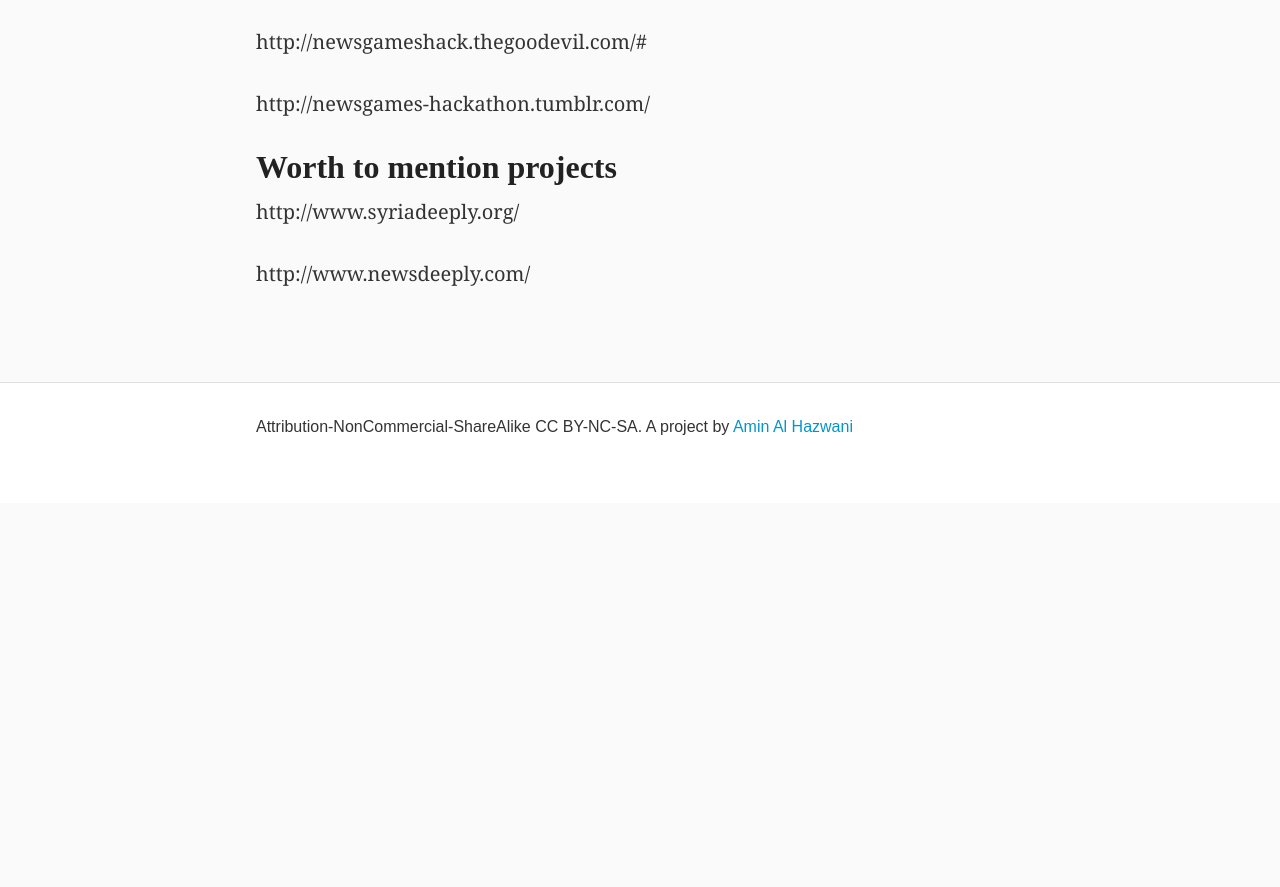
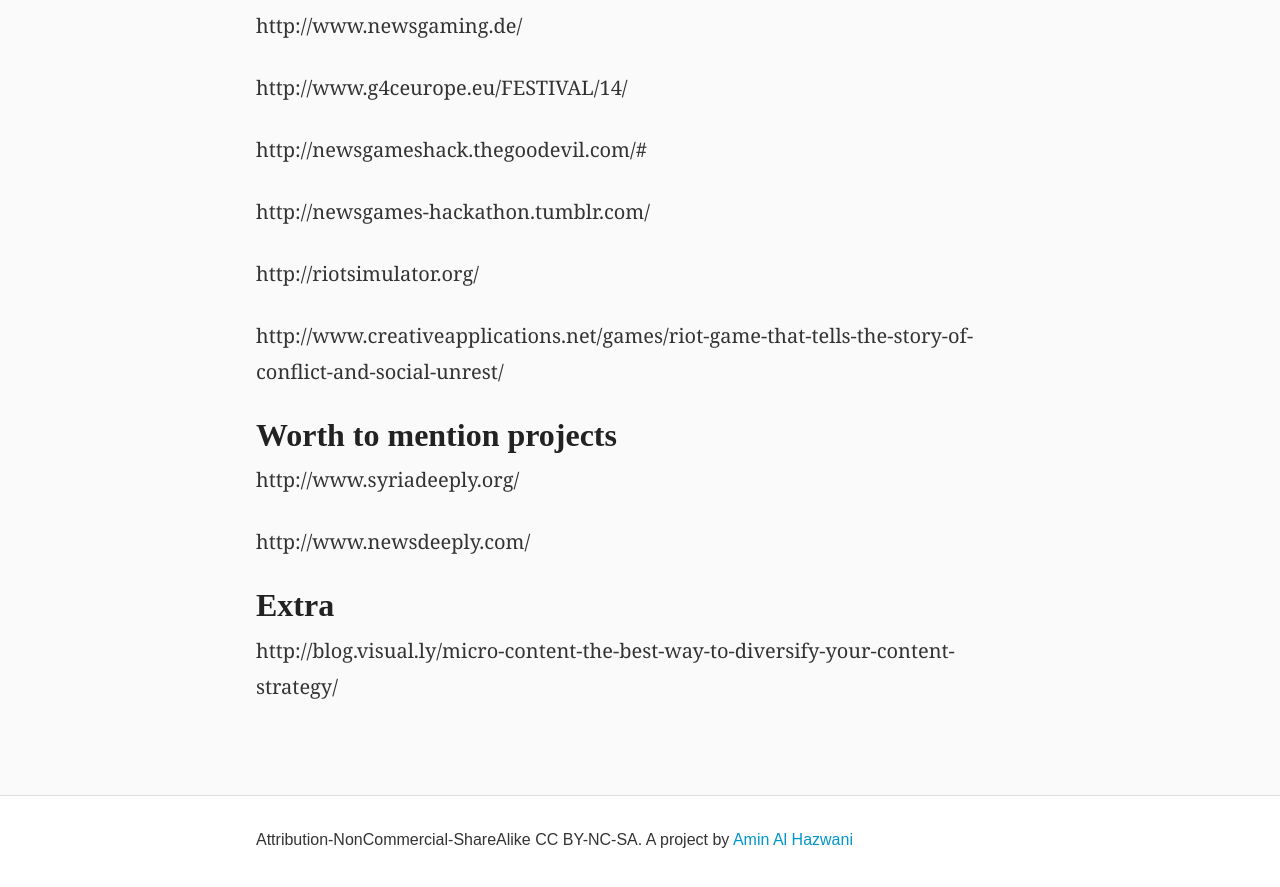
Before and after one commit to aminalhazwani/blog.newsboy.co, a Jekyll site: the page built from resources.md, in a window 1280 px wide and 900 px high, scrolled down 1240 px. Shown: the top 887 px of the window. Built offline with Jekyll 4.4.1, drawn with Linux system fonts in a browser that asks for light colours; before the commit the page ends 1743 px from its top, so only the background shows below that; some of the changed text lies outside the part shown.

Commit message:
New resources

```diff
--- a/resources.md
+++ b/resources.md
@@ -39,8 +44,15 @@
 
 http://newsgames-hackathon.tumblr.com/
 
+http://riotsimulator.org/
+
+http://www.creativeapplications.net/games/riot-game-that-tells-the-story-of-conflict-and-social-unrest/
+
 
 #### Worth to mention projects
 http://www.syriadeeply.org/
 
 http://www.newsdeeply.com/
+
+#### Extra
+http://blog.visual.ly/micro-content-the-best-way-to-diversify-your-content-strategy/
```
Also changed, not shown: other parts of resources.md (+5 -0 lines).
